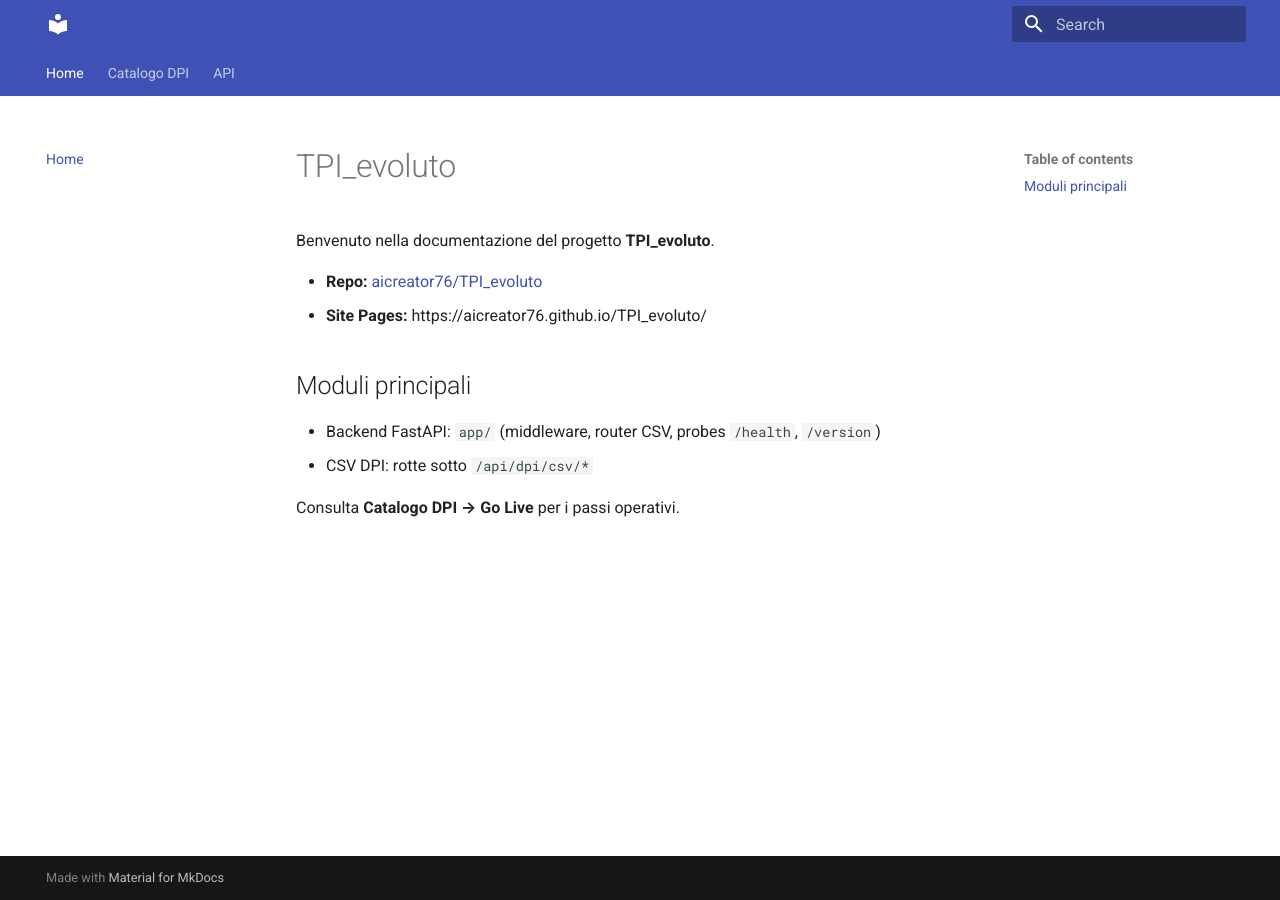
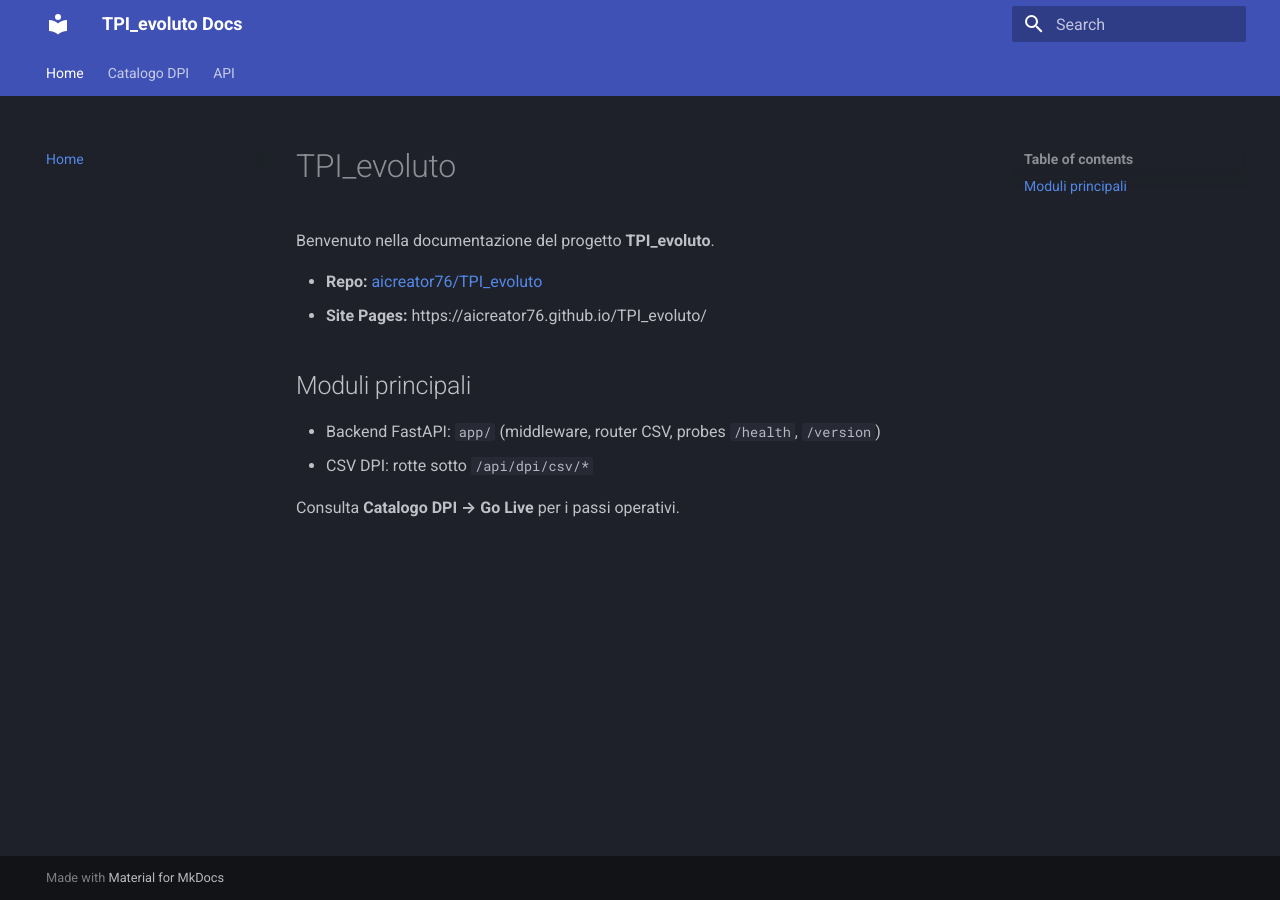
Before and after one commit to aicreator76/TPI_evoluto, an MkDocs documentation site: the page built from docs/index.md, in a window 1280 px wide. Built offline with MkDocs 1.6.1 and Material for MkDocs 9.7.7, drawn with Linux system fonts in a browser that asks for light colours.

Commit message:
Update mkdocs.yml navigation and theme settings

```diff
--- a/mkdocs.yml
+++ b/mkdocs.yml
@@ -1,14 +1,20 @@
-# mkdocs.yml  (solo la parte nav, esempio)
+site_name: TPI_evoluto Docs
+edit_uri: blob/main/docs/
+theme:
+  name: material
+  palette:
+    - scheme: slate
+      primary: indigo
+      accent: indigo
+  features:
+    - navigation.tabs
+    - navigation.sections
+    - content.code.copy
+
 nav:
   - Home: index.md
   - Catalogo DPI:
-      - "Catalogo DPI – Go Live": catalogo-dpi-go-live.md
+    - "Catalogo DPI – Go Live": catalogo-dpi-go-live.md
   - API:
-      - OpenAPI: openapi.md
-      - Schema (JSON): openapi.json
-edit_uri: blob/main/docs/
-theme:
-  name: material
-  features:
-    - navigation.sections
-    - navigation.tabs
+    - OpenAPI: openapi.md
+    - "Schema (JSON)": openapi.json
```
